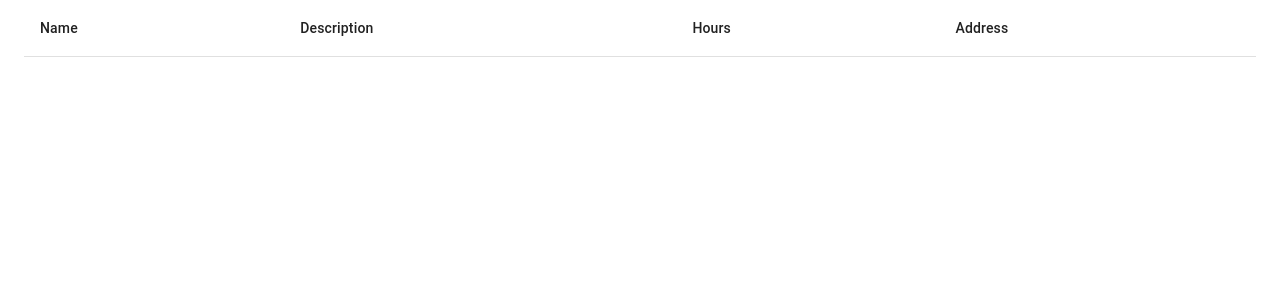
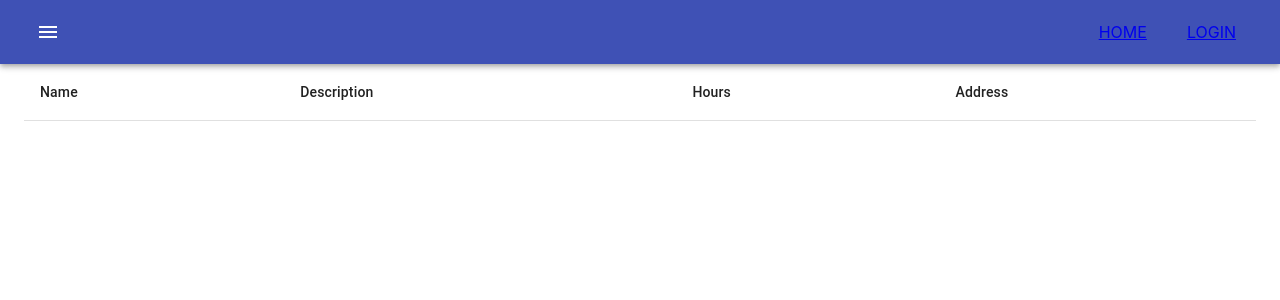
Before and after one commit to Christrevino22/small-biz-app, a React (Create React App) app: page / in a window 1280 px wide. Shown: the top 300 px of the page. Built offline with nearby package versions, Linux system fonts and the light colour scheme.

Commit message:
getiing home page and routes set-up

```diff
--- a/src/App.css
+++ b/src/App.css
@@ -1,38 +1,8 @@
-.App {
-  text-align: center;
+.nav-list {
+  list-style: none;
+  display: flex;
 }
 
-.App-logo {
-  height: 40vmin;
-  pointer-events: none;
+.nav-list-item {
+  margin: auto 20px;
 }
-
-@media (prefers-reduced-motion: no-preference) {
-  .App-logo {
-    animation: App-logo-spin infinite 20s linear;
-  }
-}
-
-.App-header {
-  background-color: #282c34;
-  min-height: 100vh;
-  display: flex;
-  flex-direction: column;
-  align-items: center;
-  justify-content: center;
-  font-size: calc(10px + 2vmin);
-  color: white;
-}
-
-.App-link {
-  color: #61dafb;
-}
-
-@keyframes App-logo-spin {
-  from {
-    transform: rotate(0deg);
-  }
-  to {
-    transform: rotate(360deg);
-  }
-}
--- a/src/App.js
+++ b/src/App.js
@@ -1,20 +1,25 @@
 import "./App.css";
 import React from "react";
-import { Listing } from "./Components/Listing";
+import Router from './Router'
+import { BrowserRouter } from "react-router-dom";
+import Navigation from './Components/Navigation'
 
-//debating how i should divide and conquer
+/**
+ * HERE WILLL RESIDE THE SETUP PF THE ROUTER AND PROTECTED ROUTES
+ * I THINK ALL THAT IS LEFT IS TOO CONNECT REDUX STUFF HERE!!!
+ *
+ */
 
 function App() {
-  // const [] = usestate()
+
   return (
-    <div className="App">
-      <Listing></Listing>
-    </div>
+
+      <BrowserRouter>
+      <Navigation/>
+        <Router/>
+      </BrowserRouter>
+
   );
 }
 
 export default App;
-
-
-
-// NEED TO FIRST CREATE A NAVAGATRION AND USE TO THE LINK TO MOVE AROUND COMPENETS
--- a/src/Components/Listing.js
+++ b/src/Components/HomeListing.js
@@ -12,7 +12,7 @@ import {
 // import Total from '../containers/Total'
 // import AddCar from '../containers/AddCar'
 
-export const Listing = () => {
+const HomeListing = () => {
   return (
     <Container maxWidth="lg" className="car-container">
       {/* <h4>Welcome, {props.user.username}</h4> */}
@@ -49,3 +49,5 @@ export const Listing = () => {
     </Container>
   );
 };
+
+export default HomeListing;
--- /dev/null
+++ b/src/Components/Navigation.js
@@ -0,0 +1,36 @@
+/**
+ * IN THIS COMPONENT WE ARE GONNA BE USTIZILING THE ROUTER AND MAYBE PROTECTED ROUTES
+ *
+ */
+
+import React from 'react'
+import { AppBar, Toolbar, IconButton,
+    Typography } from '@material-ui/core'
+import MenuIcon from '@material-ui/icons/Menu'
+import { Link } from 'react-router-dom'
+
+const Navigation = () => {
+    return (
+        <AppBar position="relative">
+            <Toolbar>
+                <IconButton color="inherit">
+                    <MenuIcon />
+                </IconButton>
+                <Typography variant="h6" style={{ flexGrow: "1" }}>
+
+                </Typography>
+                <ul className="nav-list">
+                    <li className="nav-list-item">
+                        <Link to="/">HOME</Link>
+                    </li>
+                    <li className="nav-list-item">
+                        <Link to="/login">LOGIN</Link>
+                    </li>
+
+                </ul>
+            </Toolbar>
+        </AppBar>
+    )
+}
+
+export default Navigation
--- /dev/null
+++ b/src/Router.js
@@ -0,0 +1,14 @@
+import React from "react";
+import { Switch, Route } from "react-router";
+import HomeListing from "./Components/HomeListing";
+
+const Router = () => {
+  return (
+    <Switch>
+      <Route exact path="/" component={HomeListing} />
+      {/* <Route path='/' component={HomeListing}/> */}
+    </Switch>
+  );
+};
+
+export default Router;
```
